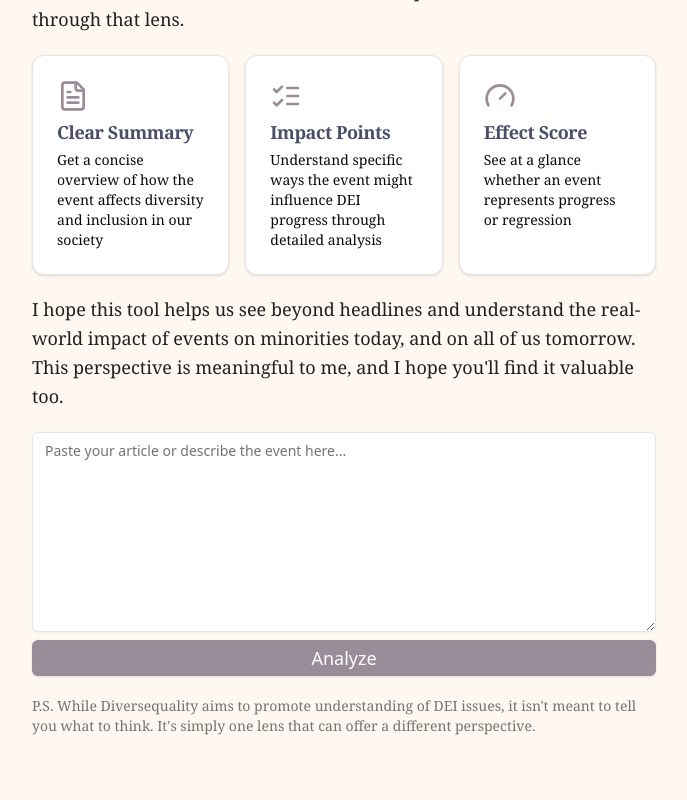
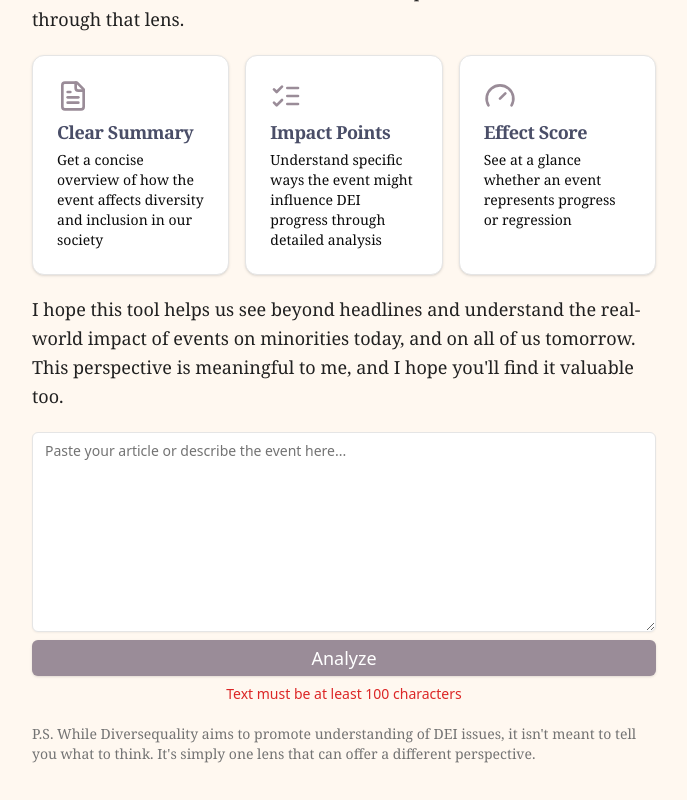
Before and after one commit to vpukhanov/diversequality, a Next.js app: page / in a window 1280 px wide. Both pictures are taken after typing "Sample" into the empty fields and a click on the button "Analyze". Shown: the part 305-1105 px from the top of the page, without its empty margins (296-983 px from the left). Built offline with nearby package versions, Linux system fonts and the light colour scheme.

Commit message:
feat: add server-side form validation with zod

```diff
--- a/components/analysis-form.tsx
+++ b/components/analysis-form.tsx
@@ -2,18 +2,22 @@
 
 import { useActionState } from "react";
 
-import { requestAnalysis } from "@/lib/analysis";
+import { requestAnalysis } from "@/lib/actions/request-analysis";
 
 import { Button } from "./ui/button";
 import { Textarea } from "./ui/textarea";
 
 export default function AnalysisForm() {
-  const [, action, pending] = useActionState(requestAnalysis, null);
+  const [state, action, pending] = useActionState(requestAnalysis, {
+    errors: {},
+  });
 
   return (
     <form action={action} className="space-y-2 font-sans">
       <Textarea
         name="text"
+        minLength={100}
+        maxLength={10000}
         placeholder="Paste your article or describe the event here..."
         className="min-h-[200px] bg-white"
         required
@@ -25,6 +29,13 @@
       >
         Analyze
       </Button>
+      <div aria-live="polite">
+        {state?.errors.text && (
+          <p className="text-center text-sm text-red-600">
+            {state.errors.text}
+          </p>
+        )}
+      </div>
     </form>
   );
 }
--- /dev/null
+++ b/lib/actions/request-analysis.ts
@@ -0,0 +1,25 @@
+"use server";
+
+import { z } from "zod";
+
+const schema = z.object({
+  text: z
+    .string({ required_error: "Text is required" })
+    .min(100, { message: "Text must be at least 100 characters" })
+    // Zod counts length of the string different from client side textarea, so we add 1000 to the max length
+    // to account for the small difference and not ruin the user experience
+    .max(11000, { message: "Text must be less than 10,000 characters" }),
+});
+
+export async function requestAnalysis(_: unknown, form: FormData) {
+  const validatedFields = schema.safeParse({
+    text: form.get("text"),
+  });
+
+  if (!validatedFields.success) {
+    return { errors: validatedFields.error.flatten().fieldErrors };
+  }
+
+  const text = form.get("text");
+  console.log(text);
+}
--- a/lib/analysis.ts
+++ /dev/null
@@ -1,6 +0,0 @@
-"use server";
-
-export async function requestAnalysis(_: unknown, form: FormData) {
-  const text = form.get("text");
-  console.log(text);
-}
--- a/package.json
+++ b/package.json
@@ -15,7 +15,8 @@
     "lucide-react": "^0.474.0",
     "next": "15.1.6",
     "react": "^19.0.0",
-    "react-dom": "^19.0.0"
+    "react-dom": "^19.0.0",
+    "zod": "^3.24.1"
   },
   "devDependencies": {
     "@eslint/eslintrc": "^3",
```
Also changed, not shown: 1 other file (tests, documents, lock files or other folders).
